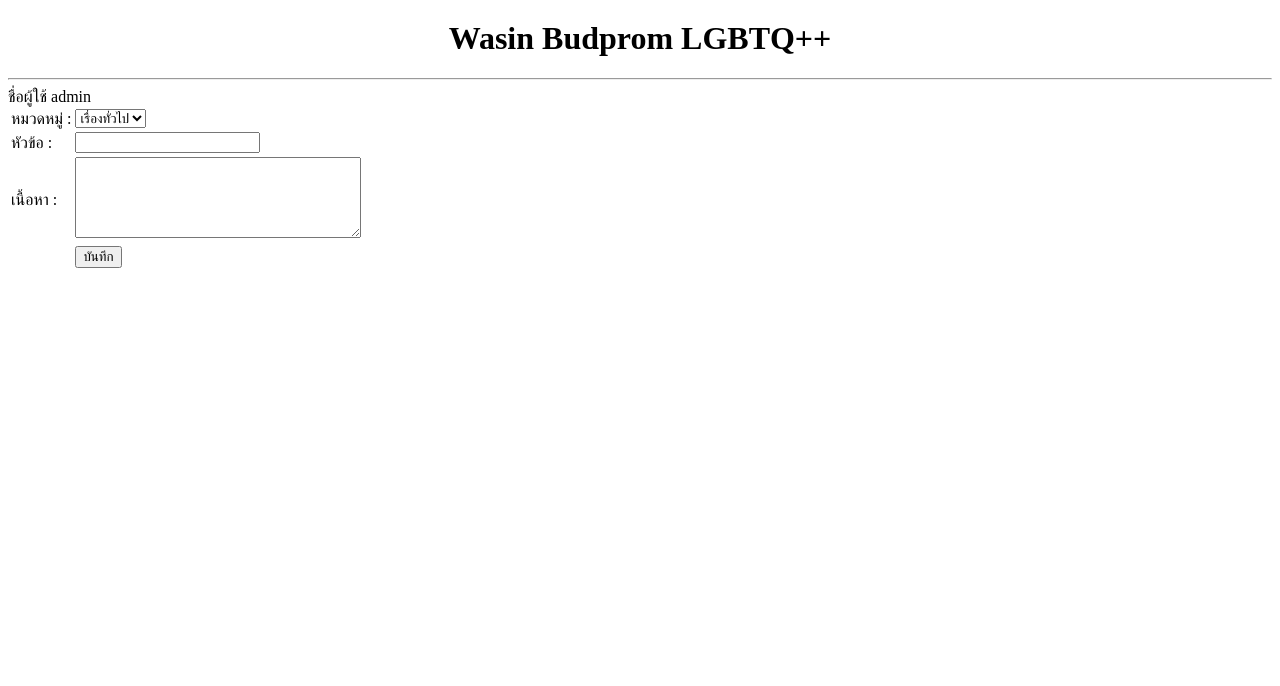
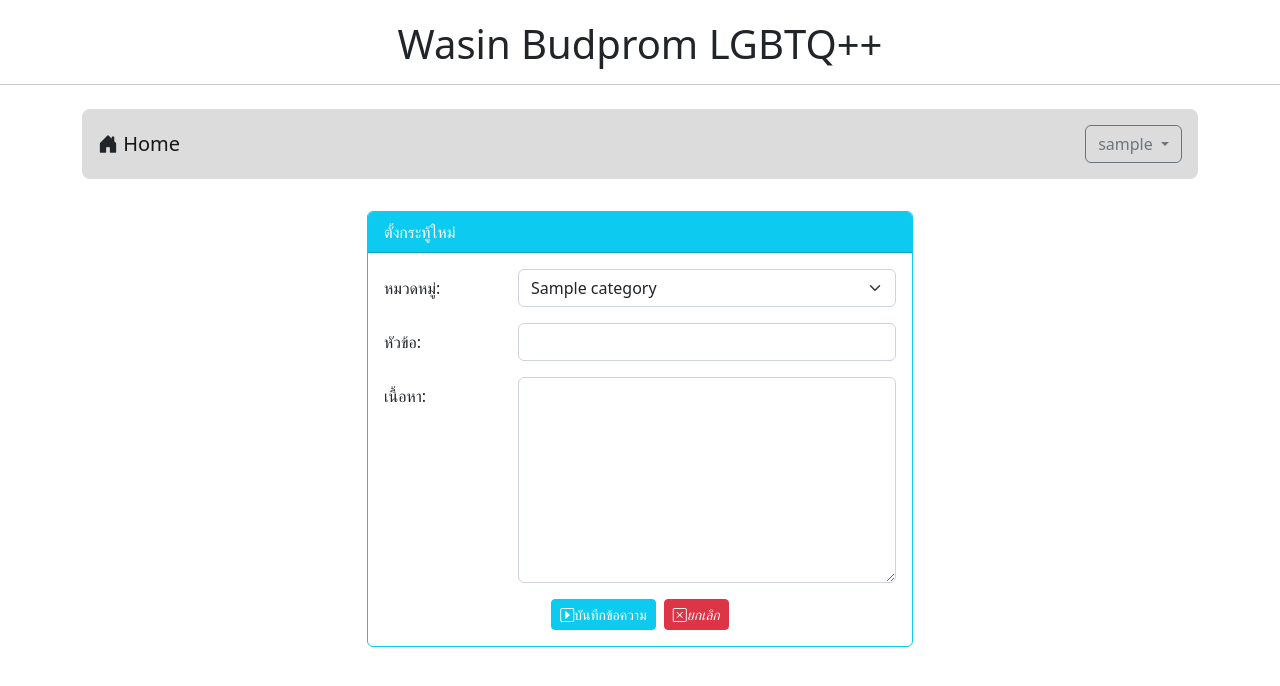
Before and after one commit to wasinbudprom/webboard_wasin, a PHP site: page /newpost.php in a window 1280 px wide. Shown: the top 686 px of the page. Run offline with PHP 8.4, Linux system fonts and the light colour scheme; the visitor is signed in with stand-in values (Sample User, id 1); tables that the repository leaves empty hold one stand-in row (values such as "Sample post").

Commit message:
work 9
work 9

```diff
--- a/login.php
+++ b/login.php
@@ -35,8 +35,10 @@ if (isset($_SESSION['id'])) {
                 <?php
                 if (isset($_SESSION['error'])) {
 
-                echo "<div class='alert alert-danger    '>ชื่อหรัสผ่านผิด</div>";
+                echo "<div class='alert alert-danger'>ชื่อหรัสผ่านผิด</div>";
                 unset($_SESSION['error']);
+                 }else{
+
                  }
                 ?>
                 <div class="card text-dark bg-light ">
--- a/nav.php
+++ b/nav.php
@@ -1,3 +1,4 @@
+<?php session_start(); ?>
 <nav class="navbar">
     <div class="rounded-3 container fs-5  p-3" style="background-color:#DCDCDC; ">
         <div class="">
--- a/newpost.php
+++ b/newpost.php
@@ -4,6 +4,12 @@
     <meta charset="UTF-8">
     <meta name="viewport" content="width=device-width, initial-scale=1.0">
     <title>Document</title>
+    <link href="https://cdn.jsdelivr.net/npm/bootstrap@5.2.3/dist/css/bootstrap.min.css" rel="stylesheet"
+        integrity="sha384-rbsA2VBKQhggwzxH7pPCaAqO46MgnOM80zW1RWuH61DGLwZJEdK2Kadq2F9CUG65" crossorigin="anonymous">
+    <link rel="stylesheet" href="https://cdn.jsdelivr.net/npm/bootstrap-icons@1.11.3/font/bootstrap-icons.min.css">
+    <script src="https://cdn.jsdelivr.net/npm/bootstrap@5.3.2/dist/js/bootstrap.bundle.min.js"
+        integrity="sha384-C6RzsynM9kWDrMNeT87bh95OGNyZPhcTNXj1NW7RuBCsyN/o0jlpcV8Qyq46cDfL"
+        crossorigin="anonymous"></script>
 </head>
 <header>
     <h1 style="text-align: center; margin-top: 20px;">Wasin Budprom LGBTQ++</h1><hr>
@@ -15,32 +21,56 @@
                 header("location:index.php");
                 die();
             }
-            echo "ชื่อผู้ใช้ $_SESSION[username]";
     ?>
-    <div>
-        <form action="">
-            <table>
-                <tr><td>หมวดหมู่ :</td>
-
-                    <td><select>
-                        <option value="general">เรื่องทั่วไป</option>
-                        <option value="study">เรื่องเรียน</option>
-                    </select></td>
-
-                </tr>
-                <tr><td>หัวข้อ :</td>
-                    <td><input type="text" id="headline" name="headline"></td>
-                </tr>
-                <tr>
-                    <td>เนื้อหา :</td>
-                    <td><textarea id="story" name="story" rows="5" cols="33"> </textarea></td>
-                </tr>
-                <tr>
-                    <td></td>
-                    <td><input type="submit" value="บันทึก"></td>
-                </tr>
-            </table>
+    <div class="container">
+        <?php @include('nav.php') ?>
+        <div class="row mt-4">
+            <div class="col-lg-3 col-md-2 col-sm-1"></div>
+            <div class="col-lg-6 col-md-8 col-sm-10">
+                <div class="card border-info">
+                    <div class="card-header bg-info text-white">ตั้งกระทู้ใหม่</div>
+                    <div class="card-body">
+                        <form action="newpost_save.php" method="post">
+                            <div class="row">
+                                <label for="" class="col-lg-3 col-form-label">หมวดหมู่:</label>
+                                <div class="col-lg-9">
+                                    <select name="category" class="form-select" id="">
+                                        <?php
+                                            $conn=new PDO("mysql:host=localhost;dbname=webboard;charset=utf8","root","");
+                                            $sql="SELECT * FROM category";
+                                            foreach($conn->query($sql) as $row){
+                                                echo "<option value=$row[id]> $row[name] </option>";
+                                            }
+                                            $conn=null;
+                                        ?>
+                                    </select>
+                                </div>
+                            </div>
+                            <div class="row mt-3">
+                                <label for="" class="col-lg-3 col-form-label">หัวข้อ:</label>
+                                <div class="col-lg-9">
+                                    <input type="text" name="topic" id="" class="form-control" required>
+                                </div>
+                            </div>
+                            <div class="row mt-3">
+                                <label for="" class="col-lg-3 col-form-label">เนื้อหา:</label>
+                                <div class="col-lg-9">
+                                    <textarea name="comment" id="" rows="8" class="form-control"></textarea>
+                                </div>
+                            </div>
+                            <div class="row mt-3">
+                                <div class="col-lg-12 d-flex justify-content-center">
+                                    <button type="submit" class="btn btn-info btn-sm text-white me-2">
+                                        <i class="bi bi-caret-right-square"></i>บันทึกข้อความ</button>
+                                    <button type="reset" class="btn btn-danger btn-sm"><i class="bi bi-x-square">ยกเลิก</i></button>
+                                </div>
+                            </div>
                         </form>
+                    </div>
+                </div>
+            </div>
+            <div class="col-lg-3 col-md-2 col-sm-1"></div>
+        </div>
     </div>
 </body>
 </html>
```
Also changed, not shown: index.php (+19 -10 lines), newpost_save.php (added, +17 -0 lines), register.php (+11 -0 lines), register_save.php (+13 -5 lines), verify.php (+17 -30 lines). Lines whose indentation alone changed are shown as unchanged.
